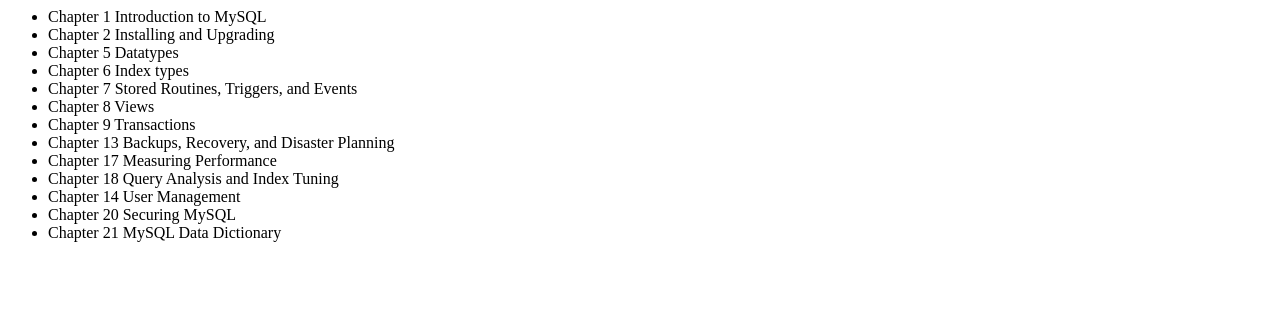
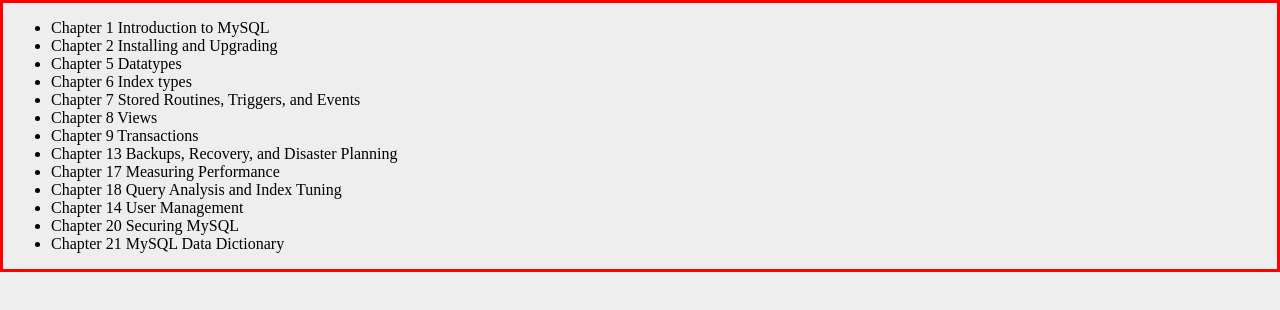
Before and after one commit to rfins/rfins.github.com, a plain HTML site: page index.html in a window 1280 px wide. Drawn offline with Linux system fonts and the light colour scheme.

Commit message:
Update index.html

```diff
--- a/index.html
+++ b/index.html
@@ -1,10 +1,16 @@
-
-  <html>
-    <title>MYSQL</title>
+<!DOCTYPE html>
 <html>
 <head>
   <meta charset="utf-8">
+  <title>MySQl</title>
+  <style>
+  html {
+   background: #cfc;
+     border: 3px solid red;
+  background: #eee;
 
+}
+  </style>
 </head>
 <body>
   <ul>
@@ -24,5 +30,5 @@
   </ul>
 
 
-
+</body>
 </html>
```
